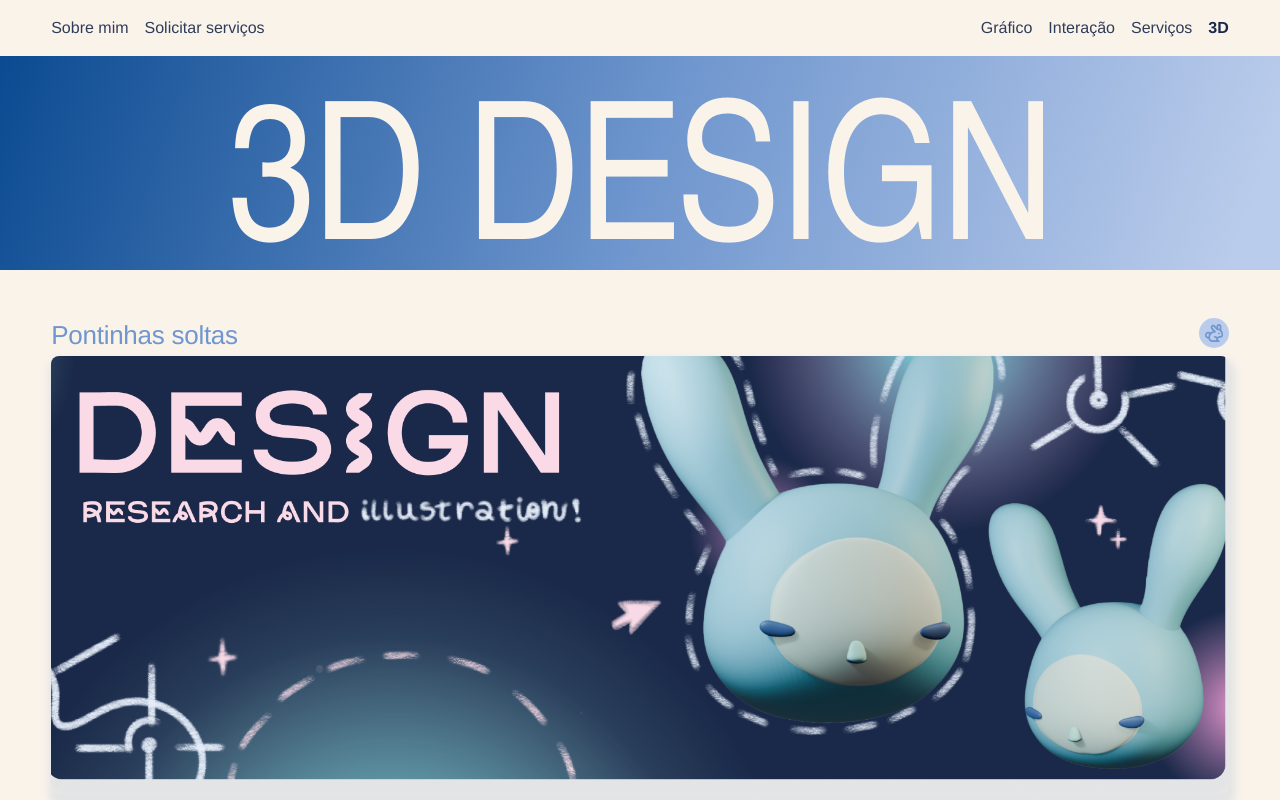
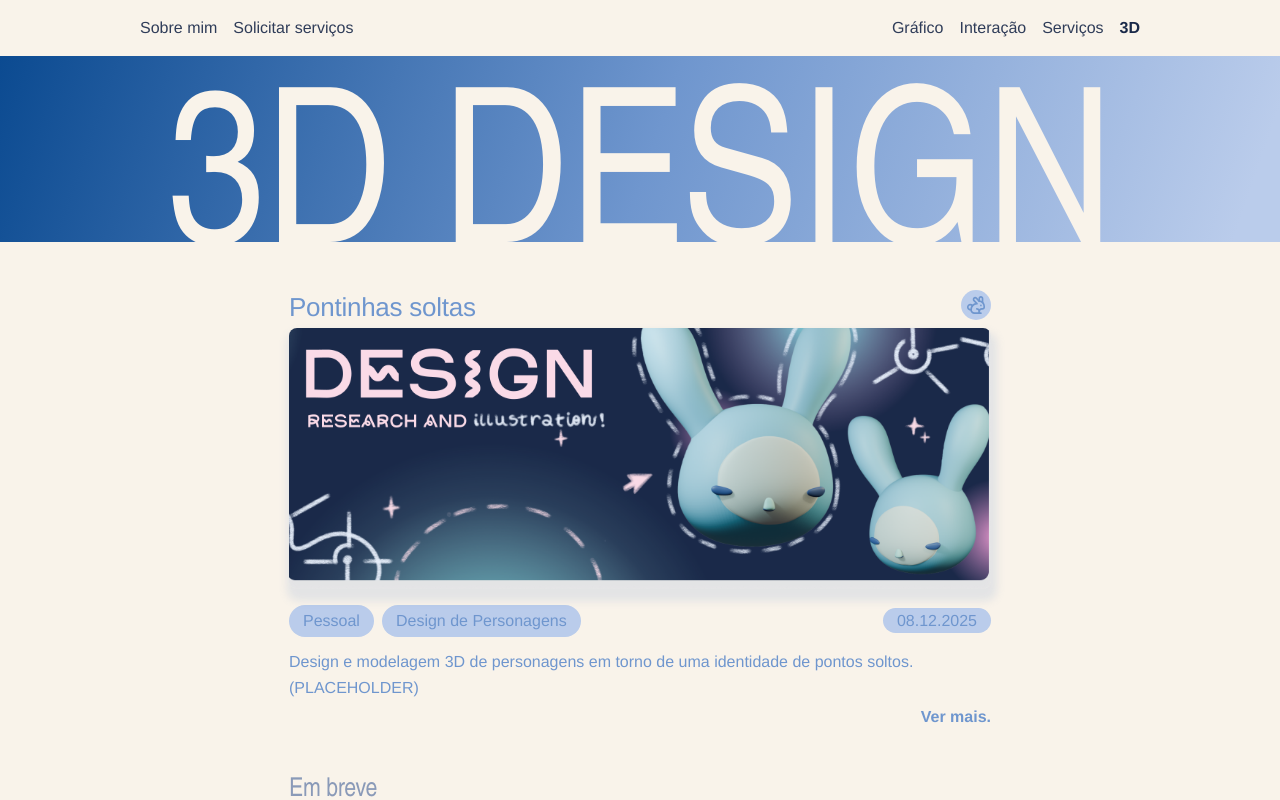
Before and after one commit to Jv1ctor/portfolio-agatha, a Next.js app: page /3d in a window 1280 px wide. Shown: the top 800 px of the page. Built offline with nearby package versions, Linux system fonts and the light colour scheme; no server answers; a web font is replaced by a local one.

Commit message:
feat: update margins and hero

```diff
--- a/app/globals.css
+++ b/app/globals.css
@@ -100,13 +100,15 @@ a {
   text-decoration: none;
 }
 
-/* Container de conteúdo — largura total da tela com respiro lateral.
-   (O Figma é desenhado em 705px, mas o site ocupa a tela toda por
-   decisão do cliente; as bandas hero/footer vão de borda a borda.) */
+/* Container de conteúdo — coluna centralizada e CONTIDA (decisão da Ágatha em
+   2026-06-09: NÃO usar a tela inteira). As bandas de hero/footer continuam
+   full-width por fora (elementos pai); só o conteúdo interno fica limitado e
+   centralizado, como nos frames de desktop (MacBook 1512) do Figma. */
 .container-narrow {
   width: 100%;
+  max-width: 1080px;
   margin-inline: auto;
-  padding-inline: clamp(1.5rem, 4vw, 4rem);
+  padding-inline: clamp(1.5rem, 5vw, 2.5rem);
 }
 
 /* Helpers de fundo/sombra — via classe (não inline) para reduzir
--- a/components/case-study/CaseShell.tsx
+++ b/components/case-study/CaseShell.tsx
@@ -43,9 +43,9 @@ export function CaseShell({
 
   return (
     <article className="container-narrow py-12">
-      {/* Coluna de conteúdo = 640px (largura exata do conteúdo no Figma).
-          Largura geral do site ainda é decisão pendente do Kaike. */}
-      <div className="mx-auto max-w-[640px]">
+      {/* Coluna de conteúdo = 786px (largura do conteúdo do case no desktop
+          do Figma — frame Responsividade/MacBook). Centralizada. */}
+      <div className="mx-auto max-w-[786px]">
         {cover ??
           (project.coverImage && (
             // eslint-disable-next-line @next/next/no-img-element
--- a/components/home/CategoryPage.tsx
+++ b/components/home/CategoryPage.tsx
@@ -16,7 +16,8 @@ export function CategoryPage({ category, heroTitle, placeholderCount = 2 }: Prop
     <>
       <BrandHero title={heroTitle} />
       <div className="container-narrow py-12">
-        <div className="flex flex-col gap-12">
+        {/* Coluna de cards = 702px (largura do card no desktop do Figma), centralizada */}
+        <div className="mx-auto flex max-w-[702px] flex-col gap-12">
           {projects.map((p) => (
             <ProjectCard key={p.slug} project={p} />
           ))}
--- a/components/layout/BrandHero.tsx
+++ b/components/layout/BrandHero.tsx
@@ -1,26 +1,98 @@
+"use client";
+
+import { useLayoutEffect, useRef, useState } from "react";
 import { site } from "@/lib/site";
 
 /**
- * Hero display no topo de cada página — banda full-width com gradiente azul
- * e o título em creme. No Figma o texto preenche a largura de borda a borda
- * (chega a estourar ~1% as laterais) e fica alinhado à BASE da banda.
- * O tamanho é derivado do nº de caracteres para preencher a largura em
- * qualquer viewport. Home/Contato usam "Ágatha sales"; landings, a categoria.
+ * Hero display no topo de cada página — banda full-width com gradiente azul e o
+ * título em creme.
+ *
+ * No Figma TODAS as bandas têm a MESMA altura (220px num frame de 1512 =
+ * 14.55vw) e o título é dimensionado para PREENCHER a largura de borda a borda,
+ * "vazando" levemente nas laterais e cruzando a borda inferior da banda (a
+ * parte de baixo das letras some no creme). Por isso títulos com menos letras
+ * ficam maiores.
+ *
+ * Em vez de chutar o font-size por nº de caracteres, o título é desenhado em
+ * SVG e medido com `getBBox`: o viewBox vira a caixa REAL das letras, então o
+ * SVG (largura 100%) escala o texto para encher a largura automaticamente —
+ * sem tamanho fixo e reescalando sozinho no resize (é vetor). A caixa justa faz
+ * as letras encostarem nas bordas; um leve overscan empurra o "vazamento".
+ *
+ * Home/Contato usam "Ágatha sales"; landings, o nome da categoria.
  */
 export function BrandHero({ title }: { title?: string }) {
   const text = title ?? site.name;
-  // ~150/nº-de-chars vw faz o texto ocupar ~100% (estoura levemente) na
-  // AM Novecento condensada. Clamp evita exageros nos extremos.
-  const fontSizeVw = Math.min(15, Math.max(9, 150 / text.length));
+  const textRef = useRef<SVGTextElement>(null);
+  const [box, setBox] = useState<{ x: number; y: number; w: number; h: number } | null>(null);
+
+  useLayoutEffect(() => {
+    const el = textRef.current;
+    if (!el) return;
+    let cancelled = false;
+    const measure = () => {
+      if (cancelled || !el) return;
+      const b = el.getBBox();
+      setBox({ x: b.x, y: b.y, w: b.width, h: b.height });
+    };
+    measure();
+    // Re-medir quando a fonte custom (AM Novecento via Typekit) terminar de
+    // carregar — antes disso o getBBox mede a fonte de fallback.
+    if (typeof document !== "undefined" && document.fonts) {
+      document.fonts.ready.then(measure).catch(() => {});
+    }
+    return () => {
+      cancelled = true;
+    };
+  }, [text]);
+
+  // O texto é medido com a LINHA DE BASE em y=0 (dominant-baseline alphabetic):
+  // box.y é negativo (topo das letras acima da base). O viewBox vai do topo
+  // (box.y) até a base (y=0) → altura -box.y. Assim a base encosta EXATAMENTE
+  // na borda inferior da banda (bottom:0), sem sobrar faixa e sem depender do
+  // "descent" da fonte nem de o título ter descendente (ç). Descendentes ficam
+  // abaixo da banda (no creme), recortados — igual ao Figma.
+  const capHeight = box ? -box.y : 1;
+  const viewBox = box ? `${box.x} ${box.y} ${box.w} ${capHeight}` : undefined;
+
+  // Títulos CURTOS (ex: "3D Design", 9 letras) cresceriam demais pra encher a
+  // largura e "quebram"; usamos um tamanho fixo (% da banda) centralizado. A
+  // detecção é por nº de caracteres (determinística) — os demais têm 12+ letras.
+  const short = text.trim().length <= 10;
+
+  const svgStyle: React.CSSProperties = short
+    ? // título curto: largura arbitrária (% da banda), centralizado na
+      // horizontal e colado na base. Altura sai da proporção das letras.
+      { bottom: 0, left: "50%", transform: "translateX(-50%)", width: "74%", height: "auto", visibility: box ? "visible" : "hidden" }
+    : // título normal: enche a largura (sangra ~1% nas laterais), colado na base.
+      { bottom: 0, left: "-0.5%", width: "101%", height: "auto", visibility: box ? "visible" : "hidden" };
 
   return (
-    <div className="bg-band flex items-end justify-center overflow-hidden pt-[3.5vw]">
-      <h1
-        className="font-display uppercase leading-[0.78] text-center whitespace-nowrap text-[color:var(--color-cream)] mb-[-0.12em]"
-        style={{ fontSize: `${fontSizeVw}vw` }}
+    <div className="bg-band relative w-full overflow-hidden h-[clamp(132px,14.55vw,236px)]">
+      {/* h1 real pra semântica/SEO; o visual fica no SVG (aria-hidden). */}
+      <h1 className="sr-only">{text}</h1>
+      <svg
+        aria-hidden
+        className="absolute"
+        viewBox={viewBox}
+        preserveAspectRatio="xMidYMax meet"
+        style={svgStyle}
       >
-        {text}
-      </h1>
+        <text
+          ref={textRef}
+          x="0"
+          y="0"
+          dominantBaseline="alphabetic"
+          className="font-display uppercase"
+          style={{
+            fontFamily: "var(--font-display)",
+            fontSize: "100px",
+            fill: "var(--color-cream)",
+          }}
+        >
+          {text}
+        </text>
+      </svg>
     </div>
   );
 }
```
